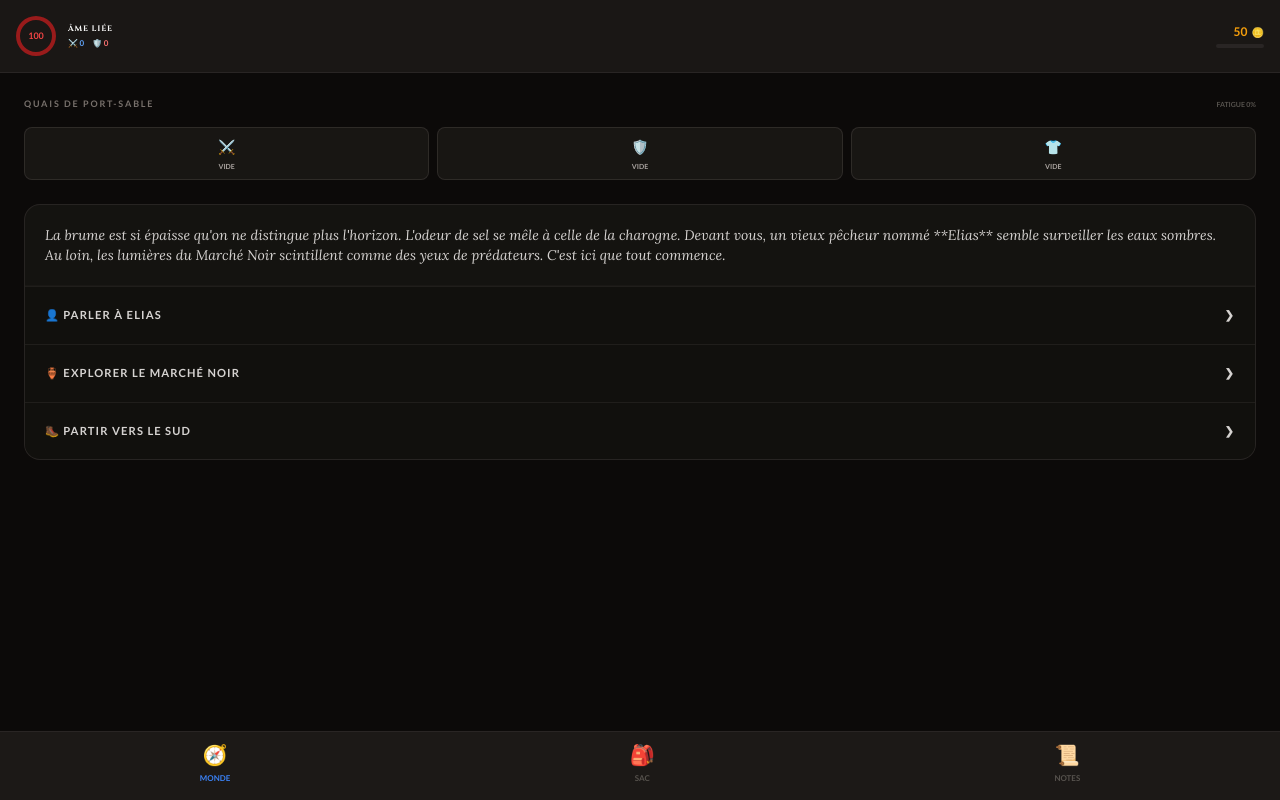
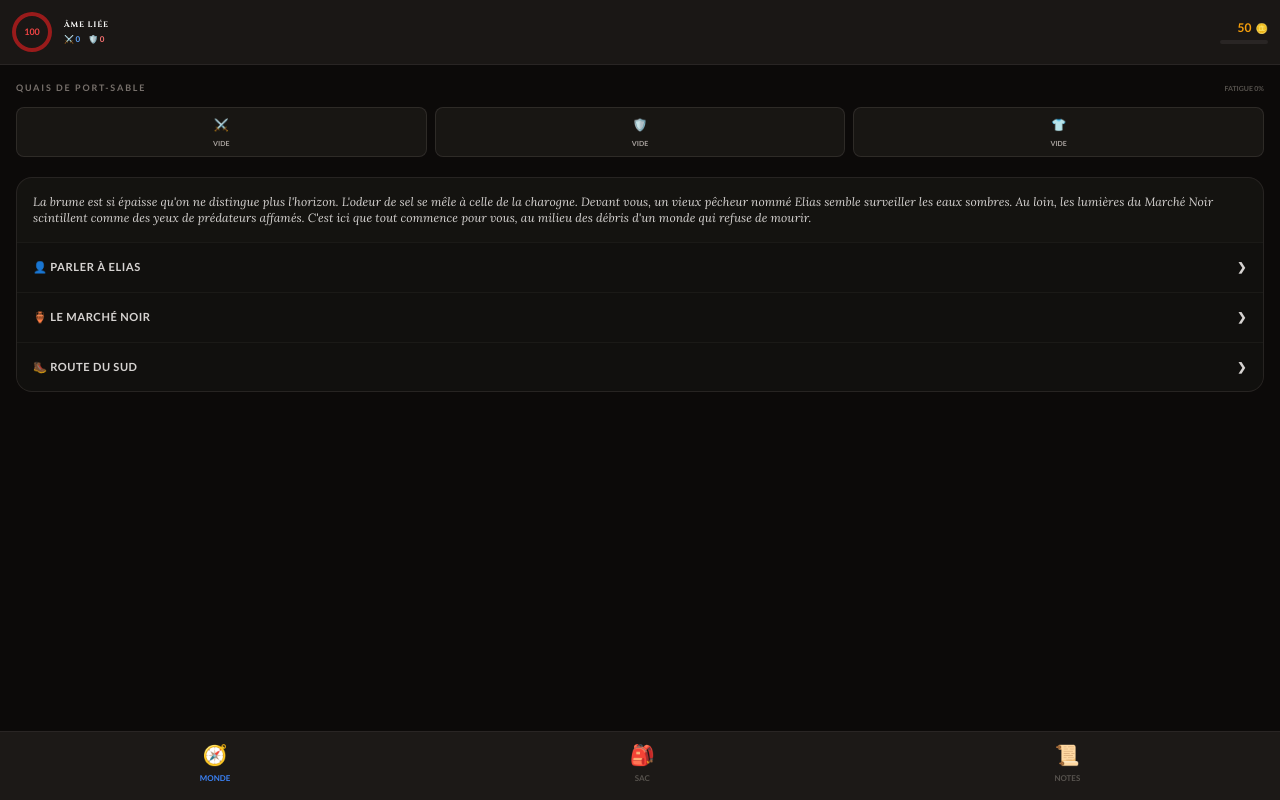
Before and after one commit to Souloftyler/linkedsouls, a plain HTML site: page index.html in a window 1280 px wide. Drawn offline with nearby package versions, Linux system fonts and the light colour scheme.

Commit message:
Update index.html

```diff
--- a/index.html
+++ b/index.html
@@ -31,7 +31,19 @@
         }
 
         h1, h2, .fantasy-font { font-family: 'Cinzel', serif; }
-        .story-text { font-family: 'Lora', serif; line-height: 1.7; }
+        .story-text {
+            font-family: 'Lora', serif;
+            line-height: 1.5;
+        }
+
+        /* Limitation à 5 lignes max pour la description */
+        .story-text-clamped {
+            display: -webkit-box;
+            -webkit-line-clamp: 5;
+            -webkit-box-orient: vertical;
+            overflow: hidden;
+            text-overflow: ellipsis;
+        }
 
         main {
             flex: 1;
@@ -46,12 +58,11 @@
             flex: 1;
             overflow-y: auto;
             -webkit-overflow-scrolling: touch;
-            padding: 1.5rem;
+            padding: 1rem;
             touch-action: pan-y;
         }
         .tab-content.active { display: flex; flex-direction: column; }
 
-        /* Le cadre unique pour la narration et les actions */
         .story-container {
             background: rgba(28, 25, 23, 0.6);
             border: 1px solid rgba(68, 64, 60, 0.4);
@@ -59,22 +70,23 @@
             display: flex;
             flex-direction: column;
             overflow: hidden;
+            flex-shrink: 0;
         }
 
         .action-btn {
             background: rgba(12, 10, 9, 0.4);
-            border-top: 1px solid rgba(68, 64, 60, 0.3);
+            border-top: 1px solid rgba(68, 64, 60, 0.2);
             transition: all 0.2s ease;
             text-align: left;
             width: 100%;
-            padding: 1.25rem;
+            padding: 1rem;
             display: flex;
             justify-content: space-between;
             align-items: center;
             font-size: 0.7rem;
             font-weight: bold;
             text-transform: uppercase;
-            letter-spacing: 0.1em;
+            letter-spacing: 0.05em;
         }
         .action-btn:active { background: rgba(59, 130, 246, 0.1); color: var(--ethereal-blue); }
         .action-btn.disabled { opacity: 0.3; pointer-events: none; }
@@ -92,8 +104,7 @@
 </head>
 <body class="bg-stone-950">
 
-    <!-- HEADER STATS -->
-    <header class="flex-none bg-stone-900/95 border-b border-stone-800 p-4 flex justify-between items-center z-20 backdrop-blur-md">
+    <header class="flex-none bg-stone-900/95 border-b border-stone-800 p-3 flex justify-between items-center z-20 backdrop-blur-md">
         <div class="flex items-center space-x-3">
             <div class="relative w-10 h-10">
                 <canvas id="healthMiniChart"></canvas>
@@ -121,50 +132,42 @@
     </header>
 
     <main>
-        <!-- ONGLET MONDE -->
         <div id="tab-story" class="tab-content active">
-            <!-- TITRE LIEU -->
-            <div class="flex justify-between items-center mb-4">
+            <div class="flex justify-between items-center mb-3">
                 <span id="currentLocationTitle" class="text-[9px] text-stone-500 uppercase font-bold tracking-[0.2em]">Chargement...</span>
                 <span id="fatigueText" class="text-[7px] text-stone-600 uppercase font-bold">Fatigue 0%</span>
             </div>
 
-            <!-- ÉQUIPEMENT RAPIDE (Plus compact) -->
-            <div class="grid grid-cols-3 gap-2 mb-4 flex-none">
+            <div class="grid grid-cols-3 gap-2 mb-3 flex-none">
                 <div class="equipment-slot p-2 flex flex-col items-center" id="ui-slot-rightHand">
-                    <span class="text-[14px]" id="icon-rightHand">⚔️</span>
+                    <span class="text-[12px]" id="icon-rightHand">⚔️</span>
                     <p class="text-[7px] text-stone-400 mt-1 truncate w-full text-center font-bold uppercase" id="name-rightHand">Main D.</p>
                 </div>
                 <div class="equipment-slot p-2 flex flex-col items-center" id="ui-slot-leftHand">
-                    <span class="text-[14px]" id="icon-leftHand">🛡️</span>
+                    <span class="text-[12px]" id="icon-leftHand">🛡️</span>
                     <p class="text-[7px] text-stone-400 mt-1 truncate w-full text-center font-bold uppercase" id="name-leftHand">Main G.</p>
                 </div>
                 <div class="equipment-slot p-2 flex flex-col items-center" id="ui-slot-armor">
-                    <span class="text-[14px]" id="icon-armor">👕</span>
+                    <span class="text-[12px]" id="icon-armor">👕</span>
                     <p class="text-[7px] text-stone-400 mt-1 truncate w-full text-center font-bold uppercase" id="name-armor">Corps</p>
                 </div>
             </div>
 
             <div id="itemNotificationArea" class="mb-2 space-y-1"></div>
 
-            <!-- LE CADRE UNIQUE SCROLLABLE -->
-            <div class="story-container flex-none mb-6">
-                <!-- Texte de l'histoire -->
-                <div id="storyLog" class="p-5 story-text text-stone-300 text-sm italic border-b border-stone-800/30">
-                    <!-- Texte ici -->
+            <div class="story-container">
+                <div id="storyLog" class="p-4 story-text story-text-clamped text-stone-300 text-xs italic">
+                    <!-- Texte limité à 5 lignes -->
                 </div>
 
-                <!-- Liste des actions fusionnée -->
-                <div id="actionPanel" class="bg-stone-900/20">
+                <div id="actionPanel" class="bg-stone-900/30">
                     <!-- Boutons ici -->
                 </div>
             </div>
 
-            <!-- Espace supplémentaire pour éviter que le scroll soit bloqué par la nav -->
-            <div class="h-10 flex-none"></div>
+            <div class="h-6 flex-none"></div>
         </div>
 
-        <!-- AUTRES ONGLETS -->
         <div id="tab-inventory" class="tab-content">
             <h2 class="text-stone-500 text-[10px] font-bold uppercase mb-4 tracking-widest border-b border-stone-800 pb-2">Inventaire</h2>
             <div id="inventoryList" class="space-y-2"></div>
@@ -176,7 +179,6 @@
         </div>
     </main>
 
-    <!-- NAVIGATION BASSE -->
     <nav class="flex-none bg-stone-900 border-t border-stone-800 flex justify-around items-center py-2 pb-4 z-30">
         <button onclick="switchTab('story')" class="nav-item flex flex-col items-center text-blue-500" id="nav-story">
             <span class="text-xl">🧭</span>
@@ -197,47 +199,46 @@
             hp: 100, gold: 50, fatigue: 0,
             equipment: { rightHand: null, leftHand: null, armor: null },
             inventory: [
-                { id: 'fiole_rouge', name: "Fiole de Sang", icon: "🧪", type: "consumable", count: 2, heal: 30, desc: "Restaure un peu de vie." },
-                { id: 'rations', name: "Rations", icon: "🍞", type: "consumable", count: 3, heal: 15, desc: "Nourriture de voyage." }
+                { id: 'fiole_rouge', name: "Fiole de Sang", icon: "🧪", type: "consumable", count: 2, heal: 30, desc: "Soin léger." }
             ],
-            notes: ["Réveil sur les quais."],
+            notes: ["Réveil sur les quais de Port-Sable."],
             currentStep: 'port_entry'
         };
 
         const storyData = {
             port_entry: {
                 title: "Quais de Port-Sable",
-                text: "La brume est si épaisse qu'on ne distingue plus l'horizon. L'odeur de sel se mêle à celle de la charogne. Devant vous, un vieux pêcheur nommé **Elias** semble surveiller les eaux sombres. Au loin, les lumières du Marché Noir scintillent comme des yeux de prédateurs. C'est ici que tout commence.",
+                text: "La brume est si épaisse qu'on ne distingue plus l'horizon. L'odeur de sel se mêle à celle de la charogne. Devant vous, un vieux pêcheur nommé Elias semble surveiller les eaux sombres. Au loin, les lumières du Marché Noir scintillent comme des yeux de prédateurs affamés. C'est ici que tout commence pour vous, au milieu des débris d'un monde qui refuse de mourir.",
                 actions: [
                     { label: "Parler à Elias", next: 'elias_talk', icon: "👤" },
-                    { label: "Explorer le Marché Noir", next: 'market', icon: "🏺" },
-                    { label: "Partir vers le Sud", next: 'south', icon: "🥾", fatigue: 10 }
+                    { label: "Le Marché Noir", next: 'market', icon: "🏺" },
+                    { label: "Route du Sud", next: 'south', icon: "🥾", fatigue: 10 }
                 ]
             },
             elias_talk: {
                 title: "Conseils d'Elias",
-                text: "« Ne regarde pas trop longtemps dans l'eau, étranger. Ce qui y vit n'aime pas être observé. Prends garde à ta fatigue, elle est plus meurtrière que n'importe quelle lame. »",
+                text: "« Ne regarde pas trop longtemps dans l'eau, étranger. Ce qui y vit n'aime pas être observé par les vivants. Prends garde à ta fatigue, elle est plus meurtrière que n'importe quelle lame forgée. La faim et le sommeil sont tes pires ennemis dans cette contrée oubliée des dieux. »",
                 actions: [
-                    { label: "Remercier et partir", next: 'port_entry', icon: "↩️" }
+                    { label: "Partir", next: 'port_entry', icon: "↩️" }
                 ]
             },
             market: {
                 title: "Le Marché Noir",
-                text: "Un dédale d'étals où l'on vend tout ce qui est interdit. L'acier ici est cher, mais fiable.",
+                text: "Un dédale d'étals miteux où l'on vend tout ce qui est interdit par la loi et la morale. L'acier ici est cher, mais c'est la seule protection fiable contre les ombres. Des marchands borgnes vous observent en silence.",
                 actions: [
-                    { label: "Dague en Os (30g)", next: 'buy_bone', cost: 30, icon: "🦴" },
-                    { label: "Retourner aux quais", next: 'port_entry', icon: "↩️" }
+                    { label: "Acheter Dague (30g)", next: 'buy_bone', cost: 30, icon: "🦴" },
+                    { label: "Quitter", next: 'port_entry', icon: "↩️" }
                 ]
             },
             buy_bone: {
                 title: "Nouvelle Arme",
-                text: "Une dague sculptée dans un fémur de créature inconnue. Elle vibre légèrement dans votre main.",
+                text: "Une dague sculptée dans un fémur de créature inconnue. Elle vibre légèrement dans votre main, comme si elle réclamait son dû. C'est un outil de mort efficace, bien que rudimentaire.",
                 actions: [{ label: "Continuer", next: 'market', icon: "🧭" }],
                 onEnter: () => addItem({ id: 'bone_dagger', name: "Dague Os", icon: "🗡️", type: "weapon", value: 12, desc: "Légère et maudite." })
             },
             south: {
                 title: "Route du Sud",
-                text: "La route est longue. La fatigue commence à peser sur vos épaules alors que vous progressez dans les terres désolées.",
+                text: "La route est longue et désolée. Les herbes sèches sifflent sous le vent mauvais. La fatigue commence à peser lourdement sur vos épaules alors que vous progressez péniblement vers l'inconnu.",
                 actions: [{ label: "Revenir", next: 'port_entry', icon: "↩️" }]
             }
         };
@@ -270,9 +271,6 @@
             if (!step) return;
             state.currentStep = stepId;
             if (step.onEnter) step.onEnter();
-
-            // Reset scroll interne
-            document.getElementById('tab-story').scrollTop = 0;
 
             document.getElementById('currentLocationTitle').innerText = step.title;
             document.getElementById('storyLog').innerHTML = step.text;
```
